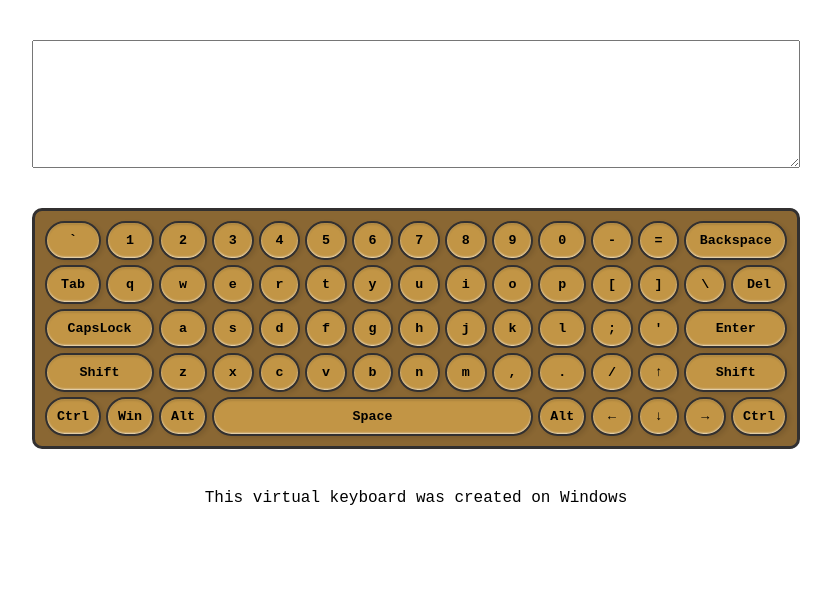
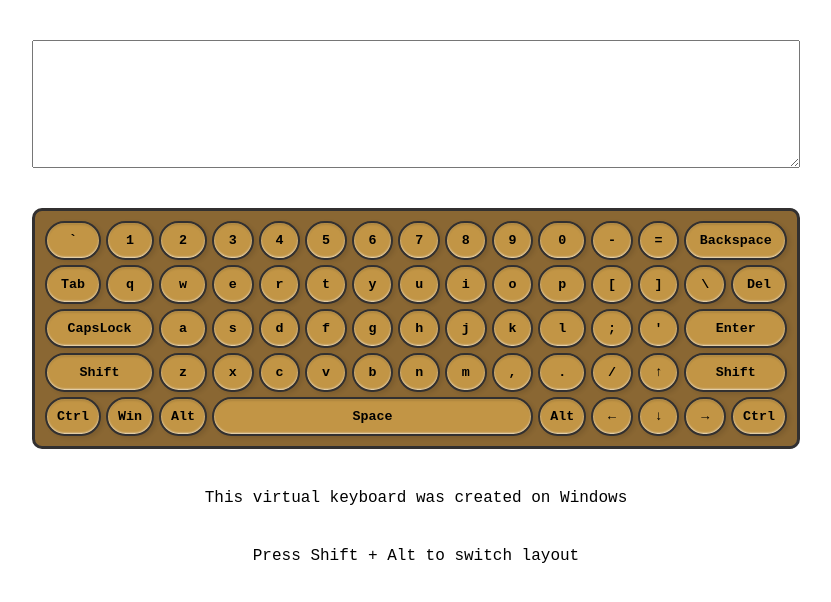
Before and after one commit to alexkobelev/virtual-keyboard, a plain HTML site: page index.html in a window 1280 px wide. Shown: the whole page, without its empty margins (224-1055 px from the left). Drawn offline with Linux system fonts and the light colour scheme.

Commit message:
fix: add change layout comb and some refactor

```diff
--- a/script.js
+++ b/script.js
@@ -49,13 +49,13 @@ const createKeyboardRow = (keyRow) => {
 
 function detectOS() {
   const userAgent = navigator.userAgent.toLowerCase();
-  const os = /mac/.test(userAgent) ? 'MacOS' : 'Windows';
+  const os = (userAgent.indexOf('mac') !== -1) ? 'MacOS' : 'Windows';
   return os;
 }
 
 function createOSInfoParagraph() {
   const osInfo = document.createElement('p');
-  osInfo.setAttribute('class', 'operation-system');
+  osInfo.setAttribute('class', 'text');
   osInfo.textContent = `This virtual keyboard was created on ${detectOS()}`;
   return osInfo;
 }
@@ -63,27 +63,31 @@ function createOSInfoParagraph() {
 function renderPage() {
   removeKeyboard();
 
-  const keys = (currentLayout === 'english' ? englishLayout : russianLayout);
+  const keyboardLayout = (currentLayout === 'english' ? englishLayout : russianLayout);
+  const container = document.createElement('div');
+  const textarea = document.createElement('textarea');
+  const keyboard = document.createElement('div');
+  const osInfoParagraph = createOSInfoParagraph();
+  const switchCombination = document.createElement('p');
+  const script = document.querySelector('.main-script');
 
-  const container = document.createElement('div');
+  textarea.focus();
+
   container.setAttribute('class', 'container');
+  textarea.setAttribute('class', 'text-area');
+  keyboard.setAttribute('class', 'keyboard');
+  switchCombination.setAttribute('class', 'text');
 
-  const textarea = document.createElement('textarea');
-  textarea.setAttribute('class', 'text-area');
+  switchCombination.textContent = 'Press Shift + Alt to switch layout';
 
-  const keyboard = document.createElement('div');
-  keyboard.setAttribute('class', 'keyboard');
-
-  keys.forEach((element) => keyboard.appendChild(createKeyboardRow(element)));
+  keyboardLayout.forEach((keyboardRow) => keyboard.appendChild(createKeyboardRow(keyboardRow)));
 
   container.appendChild(textarea);
   container.appendChild(keyboard);
+  container.appendChild(osInfoParagraph);
+  container.appendChild(switchCombination);
 
-  const script = document.querySelector('.main-script');
   document.body.insertBefore(container, script);
-
-  const osInfoParagraph = createOSInfoParagraph();
-  container.appendChild(osInfoParagraph);
 }
 
 const changeLanguage = () => {
--- a/style.css
+++ b/style.css
@@ -68,6 +68,6 @@
   grid-column-end: span 7;
 }
 
-.operation-system {
+.text {
   font-family: 'Courier New', Courier, monospace;
 }
```
